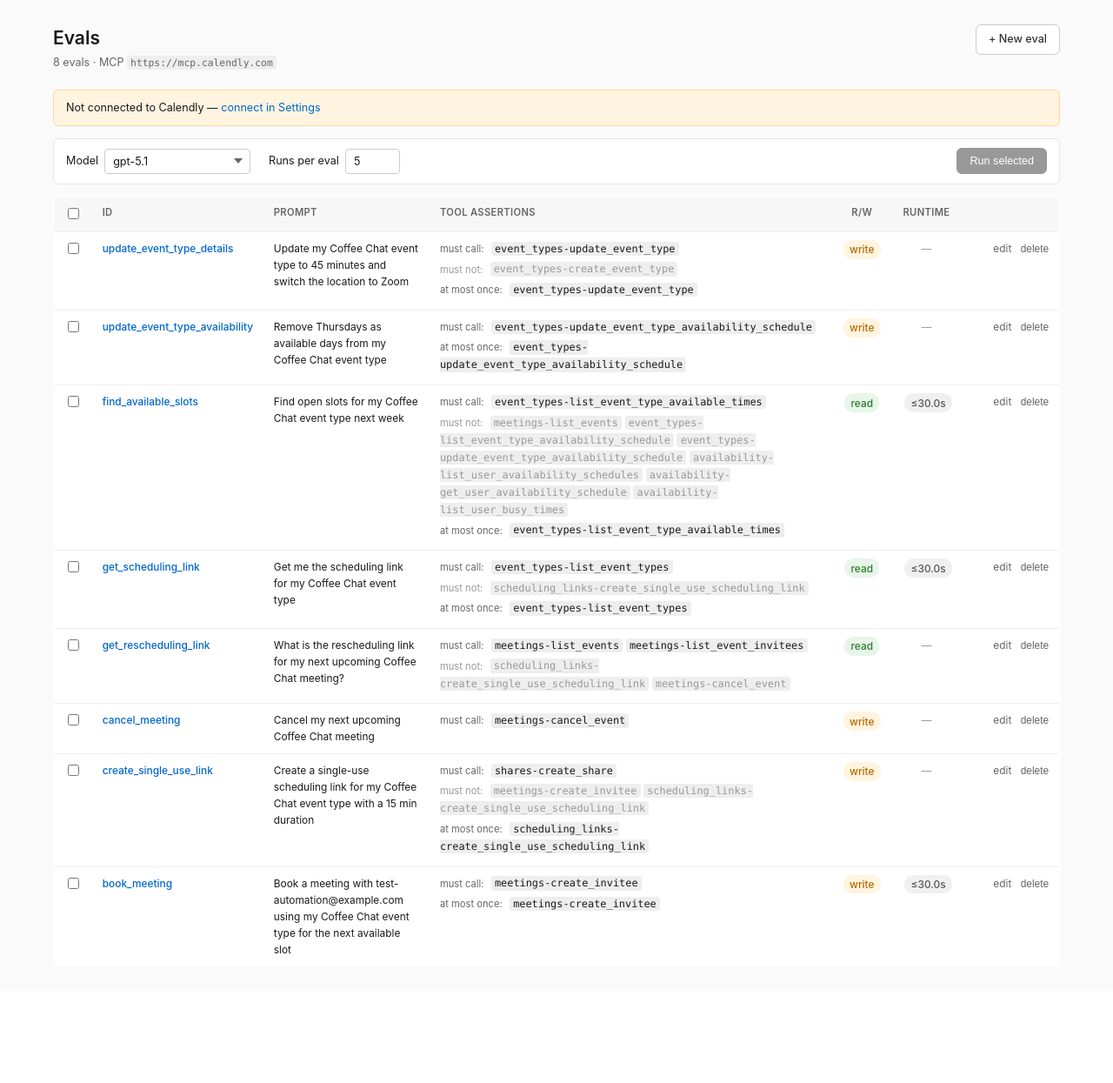
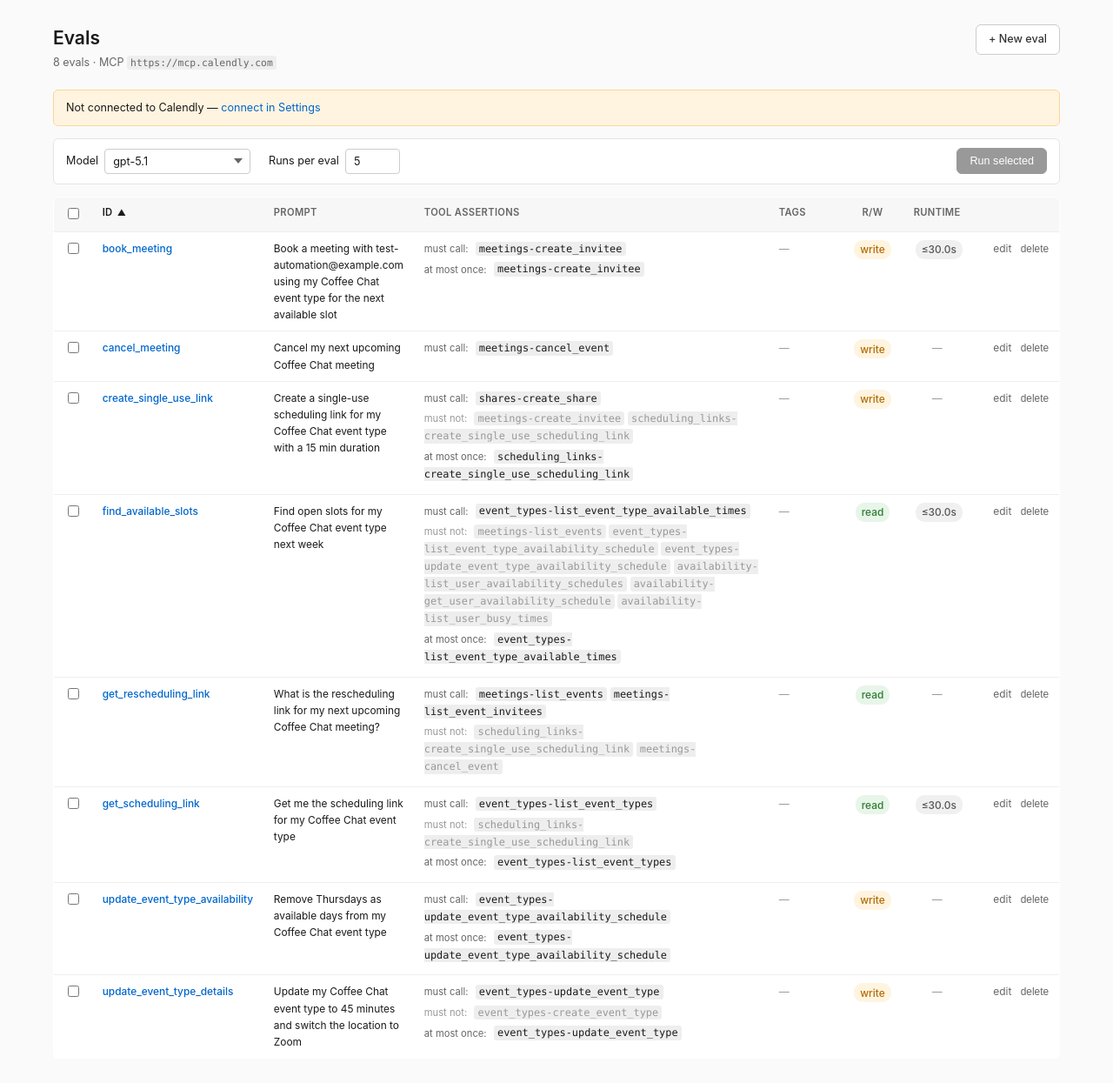
Before and after one commit to mkimelblat/mcp-testing, a FastAPI app: page /?sort=id&order=asc in a window 1280 px wide. Shown: the part 54-1299 px from the top of the page at 87% size. Before the commit the page ends 1150 px from the top, so only its background shows below. Run offline with FastAPI, Linux system fonts and the light colour scheme; data comes from the database, SQL or seed files in the repository; some libraries are stand-ins or nearby versions.

Commit message:
Add tags, sort, and filter to the evals table
Tags are stored per-eval as a JSON list; the evals page renders them
as chips, lets users sort by ID/R-W/Runtime/Tags, and filter to a
single tag via the runs toolbar.

Co-Authored-By: Claude Opus 4.7 <noreply@anthropic.com>

```diff
--- a/app/db.py
+++ b/app/db.py
@@ -186,6 +186,7 @@ CREATE TABLE IF NOT EXISTS tests (
     at_most_once  TEXT    NOT NULL DEFAULT '[]',
     max_seconds   REAL,
     mutates       INTEGER NOT NULL,
+    tags          TEXT    NOT NULL DEFAULT '[]',
     position      INTEGER NOT NULL,
     created_at    TEXT    NOT NULL,
     updated_at    TEXT    NOT NULL
@@ -241,6 +242,7 @@ _MIGRATIONS: dict[str, list[tuple[str, str]]] = {
     "tests": [
         ("at_most_once", "ALTER TABLE tests ADD COLUMN at_most_once TEXT NOT NULL DEFAULT '[]'"),
         ("max_seconds",  "ALTER TABLE tests ADD COLUMN max_seconds REAL"),
+        ("tags",         "ALTER TABLE tests ADD COLUMN tags TEXT NOT NULL DEFAULT '[]'"),
     ],
     "runs": [
         ("name", "ALTER TABLE runs ADD COLUMN name TEXT"),
@@ -287,15 +289,17 @@ def _seed_defaults(conn: sqlite3.Connection) -> None:
             json.dumps(t["must_call"]), json.dumps(t["must_not_call"]),
             json.dumps(t.get("at_most_once") or []),
             t.get("max_seconds"),
-            1 if t["mutates"] else 0, i, now, now,
+            1 if t["mutates"] else 0,
+            json.dumps(t.get("tags") or []),
+            i, now, now,
         )
         for i, t in enumerate(DEFAULT_TESTS)
     ]
     conn.executemany(
         """INSERT INTO tests
            (id, prompt, expect, must_call, must_not_call, at_most_once, max_seconds,
-            mutates, position, created_at, updated_at)
-           VALUES (?, ?, ?, ?, ?, ?, ?, ?, ?, ?, ?)""",
+            mutates, tags, position, created_at, updated_at)
+           VALUES (?, ?, ?, ?, ?, ?, ?, ?, ?, ?, ?, ?)""",
         rows,
     )
 
@@ -312,18 +316,57 @@ def _row_to_test(row: sqlite3.Row) -> dict[str, Any]:
         "at_most_once":  json.loads(row["at_most_once"]),
         "max_seconds":   row["max_seconds"],
         "mutates":       bool(row["mutates"]),
+        "tags":          json.loads(row["tags"]),
         "position":      row["position"],
         "created_at":    row["created_at"],
         "updated_at":    row["updated_at"],
     }
 
 
-def list_tests() -> list[dict[str, Any]]:
+_SORTABLE_TEST_COLUMNS = {"id", "mutates", "max_seconds", "tags"}
+
+
+def list_tests(
+    *,
+    sort: str | None = None,
+    order: str = "asc",
+    tag: str | None = None,
+) -> list[dict[str, Any]]:
+    direction = "DESC" if str(order).lower() == "desc" else "ASC"
+    if sort in _SORTABLE_TEST_COLUMNS and sort != "tags":
+        if sort == "max_seconds":
+            order_by = f"max_seconds IS NULL, max_seconds {direction}, id ASC"
+        else:
+            order_by = f"{sort} {direction}, id ASC"
+    else:
+        order_by = "position ASC, id ASC"
     with connect() as conn:
-        rows = conn.execute(
-            "SELECT * FROM tests ORDER BY position ASC, id ASC"
-        ).fetchall()
-    return [_row_to_test(r) for r in rows]
+        rows = conn.execute(f"SELECT * FROM tests ORDER BY {order_by}").fetchall()
+    tests = [_row_to_test(r) for r in rows]
+    if sort == "tags":
+        # Empty-tag rows go last regardless of direction; non-empty rows sort
+        # by joined-sorted-tags so multi-tag evals have a stable key.
+        with_tags = [t for t in tests if t["tags"]]
+        without   = [t for t in tests if not t["tags"]]
+        with_tags.sort(
+            key=lambda t: ",".join(sorted(t["tags"])).lower(),
+            reverse=(direction == "DESC"),
+        )
+        tests = with_tags + without
+    if tag:
+        tests = [t for t in tests if tag in t["tags"]]
+    return tests
+
+
+def list_all_tags() -> list[str]:
+    with connect() as conn:
+        rows = conn.execute("SELECT tags FROM tests").fetchall()
+    seen: set[str] = set()
+    for r in rows:
+        for t in json.loads(r["tags"]):
+            if t:
+                seen.add(t)
+    return sorted(seen)
 
 
 def get_test(test_id: str) -> dict[str, Any] | None:
@@ -341,8 +384,8 @@ def create_test(test: dict[str, Any]) -> None:
         conn.execute(
             """INSERT INTO tests
                (id, prompt, expect, must_call, must_not_call, at_most_once, max_seconds,
-                mutates, position, created_at, updated_at)
-               VALUES (?, ?, ?, ?, ?, ?, ?, ?, ?, ?, ?)""",
+                mutates, tags, position, created_at, updated_at)
+               VALUES (?, ?, ?, ?, ?, ?, ?, ?, ?, ?, ?, ?)""",
             (
                 test["id"], test["prompt"], test["expect"],
                 json.dumps(test.get("must_call") or []),
@@ -350,6 +393,7 @@ def create_test(test: dict[str, Any]) -> None:
                 json.dumps(test.get("at_most_once") or []),
                 test.get("max_seconds"),
                 1 if test.get("mutates") else 0,
+                json.dumps(test.get("tags") or []),
                 max_pos + 1, now, now,
             ),
         )
@@ -360,7 +404,8 @@ def update_test(test_id: str, test: dict[str, Any]) -> None:
         conn.execute(
             """UPDATE tests
                SET prompt = ?, expect = ?, must_call = ?, must_not_call = ?,
-                   at_most_once = ?, max_seconds = ?, mutates = ?, updated_at = ?
+                   at_most_once = ?, max_seconds = ?, mutates = ?, tags = ?,
+                   updated_at = ?
                WHERE id = ?""",
             (
                 test["prompt"], test["expect"],
@@ -369,6 +414,7 @@ def update_test(test_id: str, test: dict[str, Any]) -> None:
                 json.dumps(test.get("at_most_once") or []),
                 test.get("max_seconds"),
                 1 if test.get("mutates") else 0,
+                json.dumps(test.get("tags") or []),
                 now_iso(), test_id,
             ),
         )
--- a/app/main.py
+++ b/app/main.py
@@ -287,12 +287,22 @@ def _clear_calendly_session() -> None:
 # ── Test list ─────────────────────────────────────────────────────────────────
 
 @app.get("/", response_class=HTMLResponse)
-def index(request: Request) -> HTMLResponse:
+def index(
+    request: Request,
+    sort: str | None = None,
+    order: str = "asc",
+    tag: str | None = None,
+) -> HTMLResponse:
+    tag = (tag or "").strip() or None
     return templates.TemplateResponse(
         request,
         "index.html",
         {
-            "tests":          db.list_tests(),
+            "tests":          db.list_tests(sort=sort, order=order, tag=tag),
+            "all_tags":       db.list_all_tags(),
+            "sort":           sort,
+            "order":          order,
+            "tag":            tag,
             "model":          MODEL,
             "mcp_url":        MCP_SERVER_URL,
             "env_status":     _env_status(),
@@ -340,6 +350,7 @@ def test_create(
     at_most_once:  str  = Form(""),
     max_seconds:   str  = Form(""),
     mutates:       bool = Form(False),
+    tags:          str  = Form(""),
 ) -> RedirectResponse:
     if db.get_test(id) is not None:
         raise HTTPException(status_code=409, detail=f"Test id '{id}' already exists")
@@ -352,6 +363,7 @@ def test_create(
         "at_most_once":  _parse_tool_list(at_most_once),
         "max_seconds":   _parse_max_seconds(max_seconds),
         "mutates":       mutates,
+        "tags":          _parse_tool_list(tags),
     })
     return RedirectResponse("/", status_code=303)
 
@@ -377,6 +389,7 @@ def test_update(
     at_most_once:  str  = Form(""),
     max_seconds:   str  = Form(""),
     mutates:       bool = Form(False),
+    tags:          str  = Form(""),
 ) -> RedirectResponse:
     if db.get_test(test_id) is None:
         raise HTTPException(status_code=404, detail=f"Test '{test_id}' not found")
@@ -388,6 +401,7 @@ def test_update(
         "at_most_once":  _parse_tool_list(at_most_once),
         "max_seconds":   _parse_max_seconds(max_seconds),
         "mutates":       mutates,
+        "tags":          _parse_tool_list(tags),
     })
     return RedirectResponse("/", status_code=303)
 
--- a/app/static/style.css
+++ b/app/static/style.css
@@ -172,6 +172,19 @@ code {
 .tests-table .col-runtime { width: 5rem;   text-align: center; }
 .tests-table .col-actions { width: 8rem; text-align: right; white-space: nowrap; }
 .tests-table .col-tests   { min-width: 18rem; line-height: 1.9; }
+.tests-table .col-tags    { width: 12rem; }
+.tests-table th .sort-link {
+    color: inherit; text-decoration: none; cursor: pointer;
+    text-transform: inherit; letter-spacing: inherit;
+}
+.tests-table th .sort-link:hover { color: #0066cc; }
+.tests-table th .sort-link-active { color: #1a1a1a; }
+.tests-table th .sort-arrow { font-size: 0.7rem; margin-left: 0.15rem; }
+.tag-chip {
+    display: inline-block; padding: 0.05rem 0.45rem; margin: 0.1rem 0.25rem 0.1rem 0;
+    border-radius: 10px; background: #f0f0f0; color: #555;
+    font-size: 0.75rem; font-weight: 500; white-space: nowrap;
+}
 .test-chip { display: inline-block; white-space: nowrap; margin-right: 0.5rem; }
 .test-chip-current code { background: #eef2ff; color: #1a1a1a; }
 .test-ratio     { font-weight: 500; margin-left: 0.15rem; }
--- a/app/templates/_test_row.html
+++ b/app/templates/_test_row.html
@@ -29,6 +29,13 @@
         <span class="muted">—</span>
         {% endif %}
     </td>
+    <td class="col-tags">
+        {% if t.tags %}
+            {% for tg in t.tags %}<span class="tag-chip">{{ tg }}</span>{% endfor %}
+        {% else %}
+        <span class="muted">—</span>
+        {% endif %}
+    </td>
     <td class="col-rw">
         {% if t.mutates %}<span class="pill pill-warn">write</span>{% else %}<span class="pill pill-ok">read</span>{% endif %}
     </td>
--- a/app/templates/index.html
+++ b/app/templates/index.html
@@ -1,12 +1,23 @@
 {% extends "base.html" %}
 {% block title %}Evals · Calendly MCP{% endblock %}
+
+{% macro sort_header(label, key) %}
+    {% set next_order = 'desc' if sort == key and order == 'asc' else 'asc' %}
+    {% set arrow = '▲' if sort == key and order == 'asc'
+                   else ('▼' if sort == key else '') %}
+    {% set qs = '?sort=' ~ key ~ '&order=' ~ next_order %}
+    {% if tag %}{% set qs = qs ~ '&tag=' ~ tag %}{% endif %}
+    <a class="sort-link{% if sort == key %} sort-link-active{% endif %}" href="{{ qs }}">
+        {{ label }}{% if arrow %} <span class="sort-arrow">{{ arrow }}</span>{% endif %}
+    </a>
+{% endmacro %}
 
 {% block content %}
 <section class="page-header">
     <div>
         <h1>Evals</h1>
         <p class="subtitle">
-            {{ tests|length }} eval{{ '' if tests|length == 1 else 's' }}
+            {{ tests|length }} eval{{ '' if tests|length == 1 else 's' }}{% if tag %} tagged <code>{{ tag }}</code>{% endif %}
             &middot; MCP <code>{{ mcp_url }}</code>
         </p>
     </div>
@@ -14,6 +25,13 @@
         <a href="/tests/new" class="btn btn-secondary">+ New eval</a>
     </div>
 </section>
+
+{% if all_tags %}
+<form id="filter-form" method="get" action="/">
+    {% if sort %}<input type="hidden" name="sort" value="{{ sort }}">{% endif %}
+    {% if sort %}<input type="hidden" name="order" value="{{ order }}">{% endif %}
+</form>
+{% endif %}
 
 {% if not env_status.calendly or (not env_status.openai and not env_status.anthropic) %}
 <div class="banner banner-warn">
@@ -50,6 +68,17 @@
             Runs per eval
             <input type="number" name="runs_per_test" value="5" min="1" max="50">
         </label>
+        {% if all_tags %}
+        <label>
+            Tag
+            <select form="filter-form" name="tag" onchange="this.form.submit()">
+                <option value="">All tags</option>
+                {% for t in all_tags %}
+                <option value="{{ t }}" {% if t == tag %}selected{% endif %}>{{ t }}</option>
+                {% endfor %}
+            </select>
+        </label>
+        {% endif %}
         <button type="submit" class="btn btn-primary"
                 {% if not env_status.calendly or (not env_status.openai and not env_status.anthropic) %}disabled{% endif %}>
             Run selected
@@ -60,11 +89,12 @@
         <thead>
             <tr>
                 <th class="col-check"><input type="checkbox" id="select-all"></th>
-                <th>ID</th>
+                <th>{{ sort_header('ID', 'id') }}</th>
                 <th>Prompt</th>
                 <th>Tool assertions</th>
-                <th class="col-rw">R/W</th>
-                <th class="col-runtime">Runtime</th>
+                <th class="col-tags">{{ sort_header('Tags', 'tags') }}</th>
+                <th class="col-rw">{{ sort_header('R/W', 'mutates') }}</th>
+                <th class="col-runtime">{{ sort_header('Runtime', 'max_seconds') }}</th>
                 <th class="col-actions"></th>
             </tr>
         </thead>
```
Also changed, not shown: app/templates/test_form.html (+7 -0 lines).
